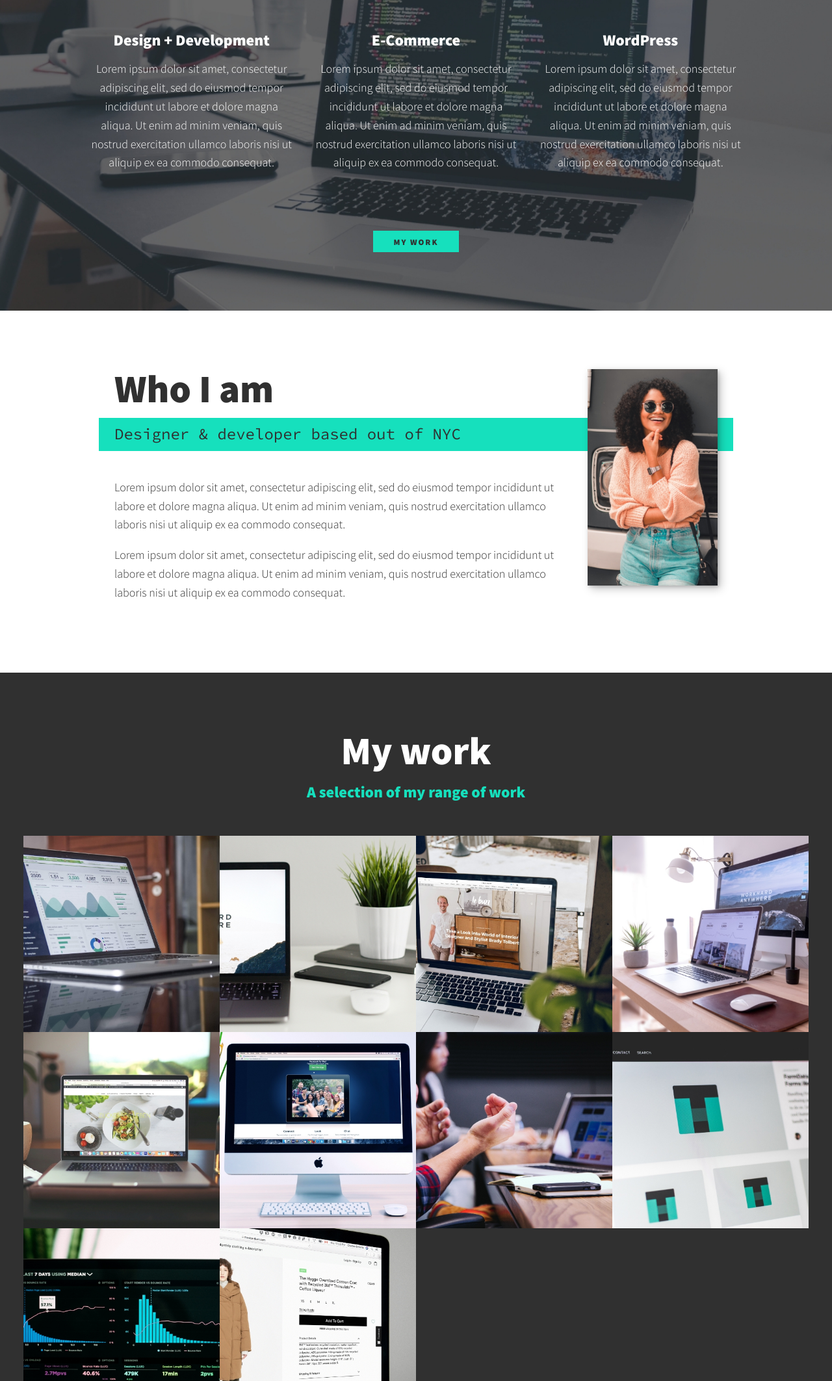
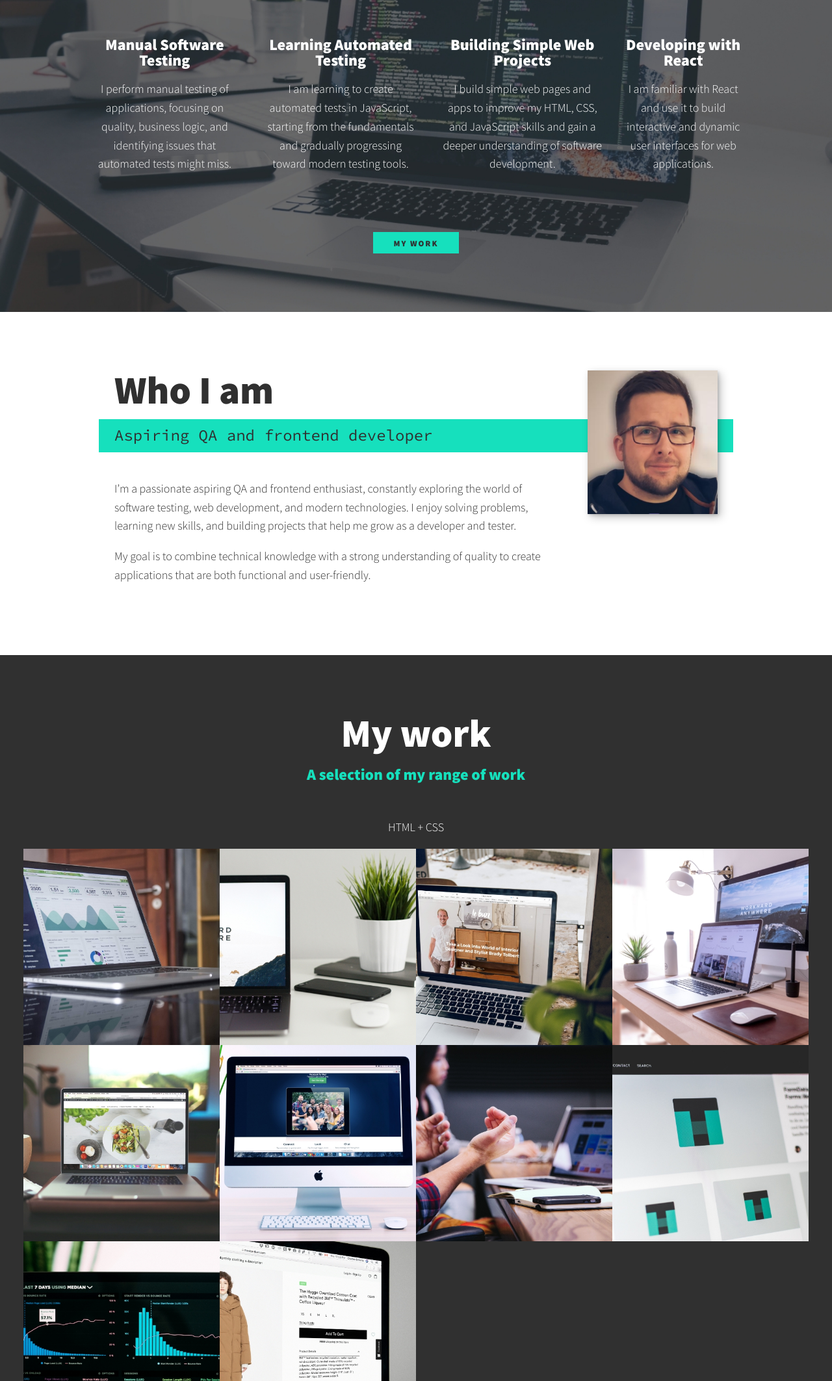
Before and after one commit to dcendry1711/PortfolioWebsite, a plain HTML site: page index.html in a window 1280 px wide. Shown: the part 675-2800 px from the top of the page at 65% size. Drawn offline with nearby package versions, Linux system fonts and the light colour scheme.

Commit message:
customization of site
my individual changes

```diff
--- a/index.html
+++ b/index.html
@@ -15,9 +15,6 @@
     </head>
     <body>
         <header>
-            <div class="logo">
-                <img src="img/devjane.png" alt="">
-            </div>
             <button class="nav-toggle" aria-label="toggle navigation">
                 <span class="hamburger"></span>
             </button>
@@ -34,10 +31,10 @@
         <!-- Introduction -->
         <section class="intro" id="home">
             <h1 class="section__title section__title--intro">
-                Hi, I am <strong>Jane Smith</strong>
+                Hi, I am <strong>Daniel Cendry</strong>
             </h1>
-            <p class="section__subtitle section__subtitle--intro">front-end dev</p>
-            <img src="img/dev-jane-01.jpg" alt="a picture of Jane Smith smiling" class="intro__img">
+            <p class="section__subtitle section__subtitle--intro"> QA|Manual Tester|Front-End Dev</p>
+            <img src="img/profilePhoto.jpg" alt="profile photo of Daniel Cendry" class="intro__img">
         </section>
 
 
@@ -46,18 +43,23 @@
             <h2 class="section__title section__title--services">What I do</h2>
             <div class="services">
                 <div class="service">
-                    <h3>Design + Development</h3>
-                    <p>Lorem ipsum dolor sit amet, consectetur adipiscing elit, sed do eiusmod tempor incididunt ut labore et dolore magna aliqua. Ut enim ad minim veniam, quis nostrud exercitation ullamco laboris nisi ut aliquip ex ea commodo consequat.</p>
+                    <h3>Manual Software Testing</h3>
+                    <p>I perform manual testing of applications, focusing on quality, business logic, and identifying issues that automated tests might miss.</p>
                 </div> <!-- / service -->
 
                 <div class="service">
-                    <h3>E-Commerce</h3>
-                    <p>Lorem ipsum dolor sit amet, consectetur adipiscing elit, sed do eiusmod tempor incididunt ut labore et dolore magna aliqua. Ut enim ad minim veniam, quis nostrud exercitation ullamco laboris nisi ut aliquip ex ea commodo consequat.</p>
+                    <h3>Learning Automated Testing</h3>
+                    <p>I am learning to create automated tests in JavaScript, starting from the fundamentals and gradually progressing toward modern testing tools.</p>
                 </div> <!-- / service -->
 
                 <div class="service">
-                    <h3>WordPress</h3>
-                    <p>Lorem ipsum dolor sit amet, consectetur adipiscing elit, sed do eiusmod tempor incididunt ut labore et dolore magna aliqua. Ut enim ad minim veniam, quis nostrud exercitation ullamco laboris nisi ut aliquip ex ea commodo consequat.</p>
+                    <h3>Building Simple Web Projects</h3>
+                    <p>I build simple web pages and apps to improve my HTML, CSS, and JavaScript skills and gain a deeper understanding of software development.</p>
+                </div> <!-- / service -->
+
+                <div class="service">
+                    <h3>Developing with React</h3>
+                    <p>I am familiar with React and use it to build interactive and dynamic user interfaces for web applications.</p>
                 </div> <!-- / service -->
             </div> <!-- / services -->
 
@@ -68,20 +70,74 @@
         <!-- About me -->
         <section class="about-me" id="about">
            <h2 class="section__title section__title--about">Who I am</h2>
-           <p class="section__subtitle section__subtitle--about">Designer & developer based out of NYC</p>
+           <p class="section__subtitle section__subtitle--about">Aspiring QA and frontend developer</p>
 
            <div class="about-me__body">
-               <p>Lorem ipsum dolor sit amet, consectetur adipiscing elit, sed do eiusmod tempor incididunt ut labore et dolore magna aliqua. Ut enim ad minim veniam, quis nostrud exercitation ullamco laboris nisi ut aliquip ex ea commodo consequat.</p>
-               <p>Lorem ipsum dolor sit amet, consectetur adipiscing elit, sed do eiusmod tempor incididunt ut labore et dolore magna aliqua. Ut enim ad minim veniam, quis nostrud exercitation ullamco laboris nisi ut aliquip ex ea commodo consequat.</p>
+               <p>I’m a passionate aspiring QA and frontend enthusiast, constantly exploring the world of software testing, web development, and modern technologies. I enjoy solving problems, learning new skills, and building projects that help me grow as a developer and tester.</p>
+               <p>My goal is to combine technical knowledge with a strong understanding of quality to create applications that are both functional and user-friendly.</p>
            </div>
 
-           <img src="img/dev-jane-02.jpg" alt="Jane leaning against a bus" class="about-me__img">
+           <img src="img/profilePhoto.jpg" alt="profile photo" class="about-me__img">
         </section>
 
         <!-- My Work -->
         <section class="my-work" id="work">
             <h2 class="section__title section__title--work">My work</h2>
             <p class="section__subtitle section__subtitle--work">A selection of my range of work</p>
+            <p>HTML + CSS</p>
+            <div class="portfolio">
+                <!-- Portfolio item 01 -->
+                <a href="portfolio-item.html" class="portfolio__item">
+                    <img src="img/portfolio-01.jpg" alt="" class="portfolio__img">
+                </a>
+
+                <!-- Portfolio item 02 -->
+                <a href="#" class="portfolio__item">
+                    <img src="img/portfolio-02.jpg" alt="" class="portfolio__img">
+                </a>
+
+                <!-- Portfolio item 03 -->
+                <a href="#" class="portfolio__item">
+                    <img src="img/portfolio-03.jpg" alt="" class="portfolio__img">
+                </a>
+
+                <!-- Portfolio item 04 -->
+                <a href="#" class="portfolio__item">
+                    <img src="img/portfolio-04.jpg" alt="" class="portfolio__img">
+                </a>
+
+                <!-- Portfolio item 05 -->
+                <a href="#" class="portfolio__item">
+                    <img src="img/portfolio-05.jpg" alt="" class="portfolio__img">
+                </a>
+
+                <!-- Portfolio item 06 -->
+                <a href="#" class="portfolio__item">
+                    <img src="img/portfolio-06.jpg" alt="" class="portfolio__img">
+                </a>
+
+                <!-- Portfolio item 07 -->
+                <a href="#" class="portfolio__item">
+                    <img src="img/portfolio-07.jpg" alt="" class="portfolio__img">
+                </a>
+
+                <!-- Portfolio item 08 -->
+                <a href="#" class="portfolio__item">
+                    <img src="img/portfolio-08.jpg" alt="" class="portfolio__img">
+                </a>
+
+                <!-- Portfolio item 09 -->
+                <a href="#" class="portfolio__item">
+                    <img src="img/portfolio-09.jpg" alt="" class="portfolio__img">
+                </a>
+
+                <!-- Portfolio item 0 0-->
+                <a href="#" class="portfolio__item">
+                    <img src="img/portfolio-10.jpg" alt="" class="portfolio__img">
+                </a>
+            </div>
+
+            <p>JavaScript</p>
 
             <div class="portfolio">
                 <!-- Portfolio item 01 -->
@@ -134,31 +190,81 @@
                     <img src="img/portfolio-10.jpg" alt="" class="portfolio__img">
                 </a>
             </div>
+
+            <p>React</p>
+
+            <div class="portfolio">
+                <!-- Portfolio item 01 -->
+                <a href="portfolio-item.html" class="portfolio__item">
+                    <img src="img/portfolio-01.jpg" alt="" class="portfolio__img">
+                </a>
+
+                <!-- Portfolio item 02 -->
+                <a href="#" class="portfolio__item">
+                    <img src="img/portfolio-02.jpg" alt="" class="portfolio__img">
+                </a>
+
+                <!-- Portfolio item 03 -->
+                <a href="#" class="portfolio__item">
+                    <img src="img/portfolio-03.jpg" alt="" class="portfolio__img">
+                </a>
+
+                <!-- Portfolio item 04 -->
+                <a href="#" class="portfolio__item">
+                    <img src="img/portfolio-04.jpg" alt="" class="portfolio__img">
+                </a>
+
+                <!-- Portfolio item 05 -->
+                <a href="#" class="portfolio__item">
+                    <img src="img/portfolio-05.jpg" alt="" class="portfolio__img">
+                </a>
+
+                <!-- Portfolio item 06 -->
+                <a href="#" class="portfolio__item">
+                    <img src="img/portfolio-06.jpg" alt="" class="portfolio__img">
+                </a>
+
+                <!-- Portfolio item 07 -->
+                <a href="#" class="portfolio__item">
+                    <img src="img/portfolio-07.jpg" alt="" class="portfolio__img">
+                </a>
+
+                <!-- Portfolio item 08 -->
+                <a href="#" class="portfolio__item">
+                    <img src="img/portfolio-08.jpg" alt="" class="portfolio__img">
+                </a>
+
+                <!-- Portfolio item 09 -->
+                <a href="#" class="portfolio__item">
+                    <img src="img/portfolio-09.jpg" alt="" class="portfolio__img">
+                </a>
+
+                <!-- Portfolio item 0 0-->
+                <a href="#" class="portfolio__item">
+                    <img src="img/portfolio-10.jpg" alt="" class="portfolio__img">
+                </a>
+            </div>
+
         </section>
 
 
         <!-- Footer -->
         <footer class="footer">
             <!-- replace with your own email address -->
-            <a href="mailto:hello@jane.dev" class="footer__link">hello@jane.dev</a>
+            <a href="mailto:daniel.cendry@gmail.com" class="footer__link">daniel.cendry@gmail.com</a>
             <ul class="social-list">
                 <li class="social-list__item">
-                    <a class="social-list__link" href="https://codepen.io">
-                        <i class="fab fa-codepen"></i>
+                    <a class="social-list__link" href="https://www.linkedin.com/in/daniel-cendry-04141a28b/">
+                        <i class="fab fa-linkedin"></i>
                     </a>
                 </li>
                 <li class="social-list__item">
-                    <a class="social-list__link" href="http://dribbble.com">
-                        <i class="fab fa-dribbble"></i>
+                    <a class="social-list__link" href="https://www.instagram.com/active1711/">
+                       <i class="fab fa-instagram"></i>
                     </a>
                 </li>
                 <li class="social-list__item">
-                    <a class="social-list__link" href="https://twitter.com">
-                        <i class="fab fa-twitter"></i>
-                    </a>
-                </li>
-                <li class="social-list__item">
-                    <a class="social-list__link" href="https://github.com">
+                    <a class="social-list__link" href="https://github.com/dcendry1711">
                         <i class="fab fa-github"></i>
                     </a>
                 </li>
```
